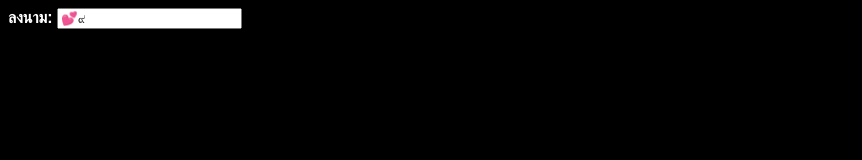
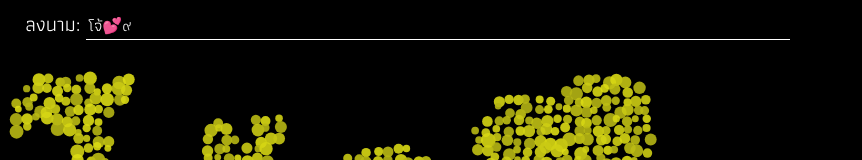
Before and after one commit to puripant/marigold-text, a plain HTML site: page index.html in a window 1280 px wide. Shown: the top 160 px of the page, without its empty margins (0-862 px from the left). Drawn offline with Linux system fonts and the light colour scheme.

Commit message:
Change text font Change text input box style and size

```diff
--- a/index.html
+++ b/index.html
@@ -4,10 +4,14 @@
   <meta charset="utf-8">
   <title>Marigold Text</title>
   <link rel="stylesheet" href="main.css">
+  <link href="https://fonts.googleapis.com/css?family=Athiti" rel="stylesheet">
+  <!-- <link href="https://fonts.googleapis.com/css?family=Athiti|Chonburi|Kanit|Mitr|Pattaya|Prompt" rel="stylesheet"> -->
 </head>
 <body>
-  <label>ลงนาม: <input value="💕๙"></label><br>
-  <canvas width="1200" height="500"></canvas>
+  <div class="text-input">
+    <label>ลงนาม: <input value="โจ้💕๙"></label><br>
+  </div>
+  <canvas width="800" height="1000"></canvas>
 
   <script src="main.js"></script>
 </body>
--- a/main.css
+++ b/main.css
@@ -1,5 +1,27 @@
 body {
-  font: bold 16px sans-serif;
+  /*font-family: 'Pattaya', sans-serif;*/
+  /*font-family: 'Chonburi', cursive;*/
+  /*font-family: 'Prompt', sans-serif;*/
+  /*font-family: 'Kanit', sans-serif;*/
+  /*font-family: 'Mitr', sans-serif;*/
+  font-family: 'Athiti', sans-serif;
+  font-size: 20px;
   color: white;
   background-color: black;
+  width: 800px;
 }
+
+.text-input {
+  text-align: center;
+}
+
+input {
+  font-family: 'Athiti', sans-serif;
+  font-size: 16px;
+  color: white;
+  width: 700px;
+  background: transparent;
+  outline: none;
+  border: none;
+  border-bottom: 1px solid white;
+}
--- a/main.js
+++ b/main.js
@@ -6,7 +6,7 @@ var w = context.canvas.width;
 var h = context.canvas.height;
 var bubbles = [];
 
-context.font = '30px sans-serif';
+context.font = '30px Athiti';
 // context.globalAlpha = 0.8;
 generate(input.value);
 input.onkeyup = function() { generate(this.value) };
@@ -15,7 +15,7 @@ function generate(text) {
   var radius = 5;
   bubbles = []; // clear array
   context.clearRect(0, 0, w, h);
-  context.fillText(text.toUpperCase(), 0, 40);
+  context.fillText(text, 0, 30);
 
   var data = context.getImageData(0, 0, w, h).data.buffer;
   var data32 = new Uint32Array(data); //uint32 for speed
```
